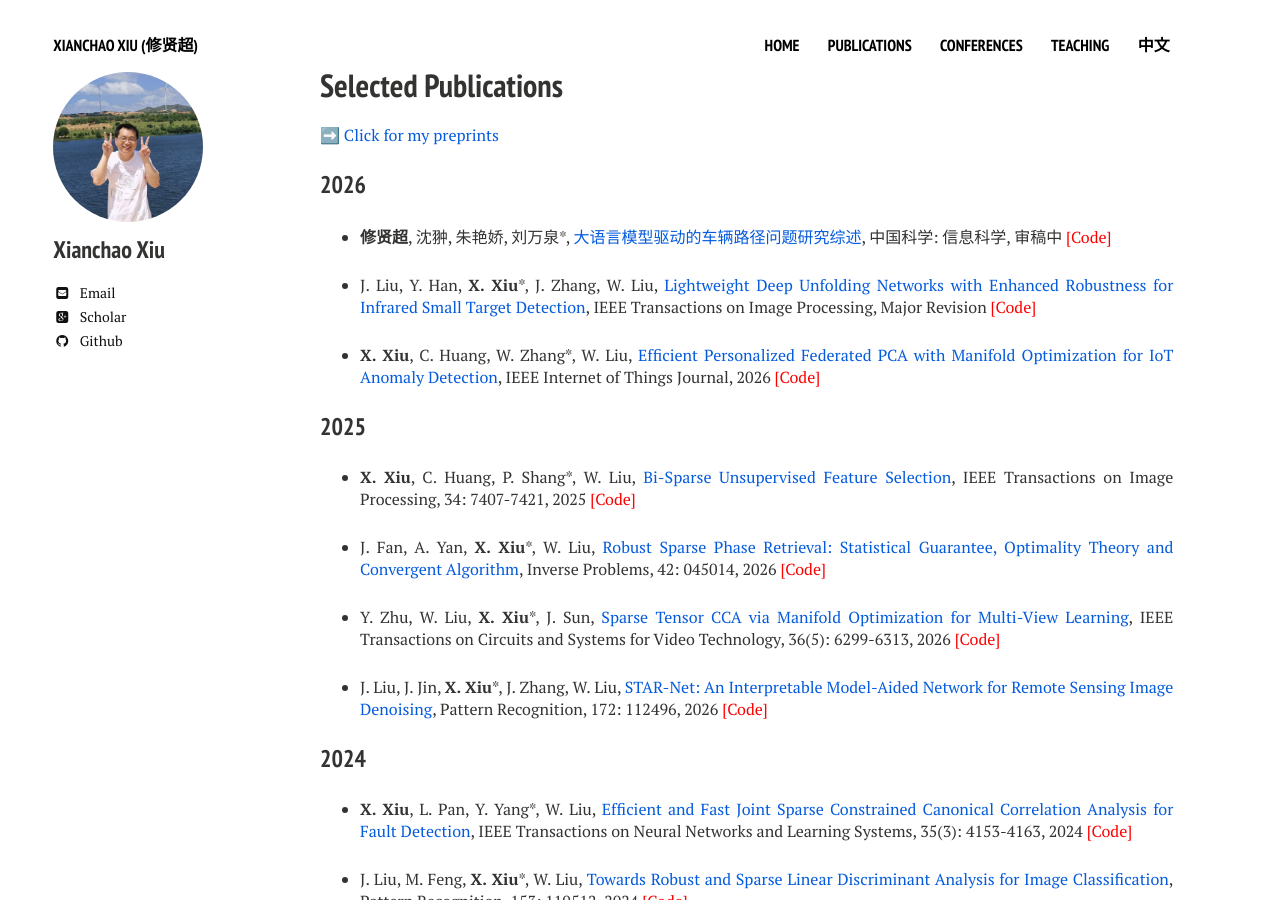
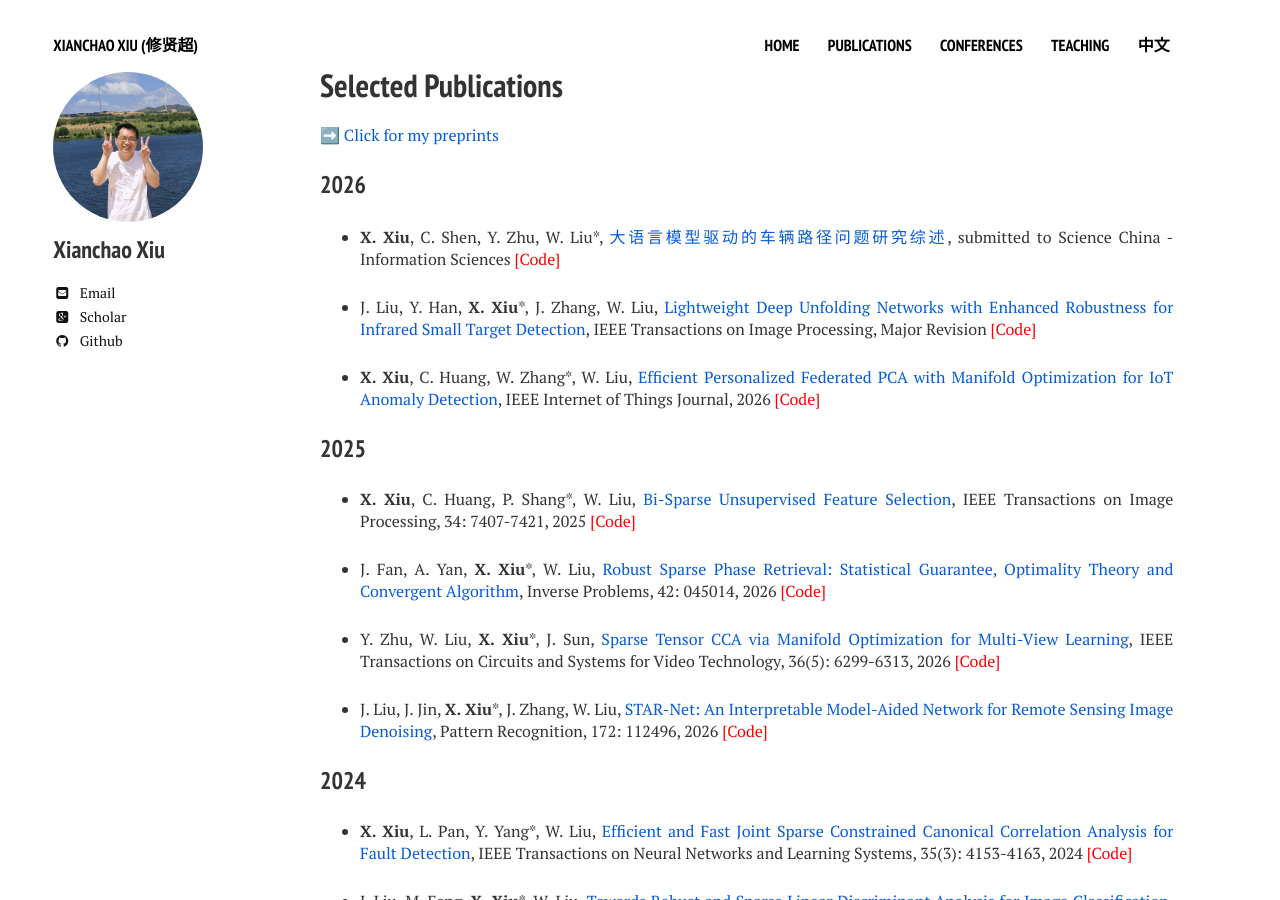
Before and after one commit to xianchaoxiu/xianchaoxiu.github.io, a Jekyll site: the page built from publications/index.md, in a window 1280 px wide and 900 px high. Built offline with Jekyll 4.4.1, drawn with Linux system fonts in a browser that asks for light colours; nearby versions of some CDN libraries.

Commit message:
Update index.md

```diff
--- a/publications/index.md
+++ b/publications/index.md
@@ -11,7 +11,7 @@ share: false
 
 
 ### 2026
-* <b>修贤超</b>, 沈翀, 朱艳娇, 刘万泉*, <a href="https://arxiv.org/abs/2607.00604" class="textlink" target="_blank">大语言模型驱动的车辆路径问题研究综述</a>, 中国科学: 信息科学, 审稿中 <a href="https://github.com/xianchaoxiu/LLM4VRP" class="textlink" target="_blank" style="color: red;">[Code]</a>
+* <b>X. Xiu</b>, C. Shen, Y. Zhu, W. Liu*, <a href="https://arxiv.org/abs/2607.00604" class="textlink" target="_blank">大语言模型驱动的车辆路径问题研究综述</a>, submitted to Science China - Information Sciences <a href="https://github.com/xianchaoxiu/LLM4VRP" class="textlink" target="_blank" style="color: red;">[Code]</a>
 
 * J. Liu, Y. Han, <b>X. Xiu</b>*, J. Zhang, W. Liu, <a href="https://arxiv.org/abs/2509.08205" class="textlink" target="_blank">Lightweight Deep Unfolding Networks with Enhanced Robustness for Infrared Small Target Detection</a>, IEEE Transactions on Image Processing, Major Revision <a href="https://github.com/xianchaoxiu/L-RPCANet" class="textlink" target="_blank" style="color: red;">[Code]</a>
 
```
